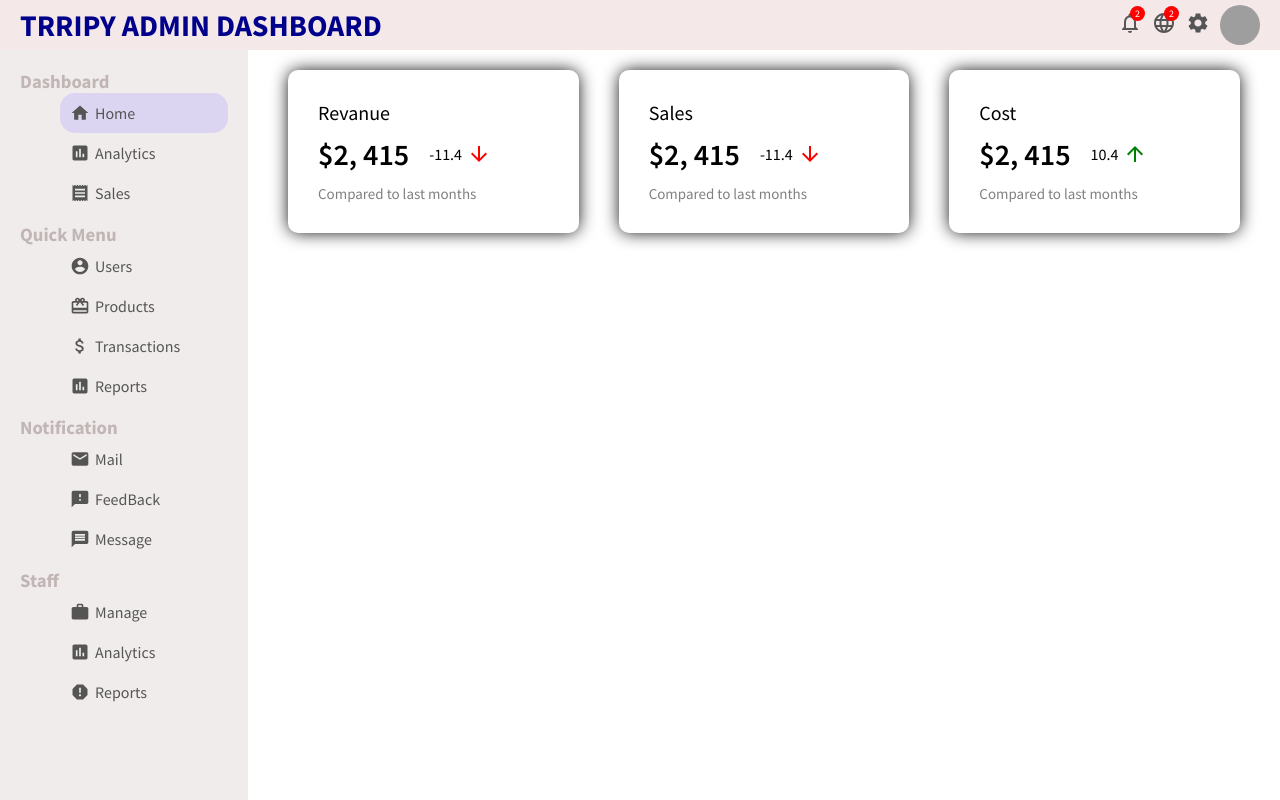
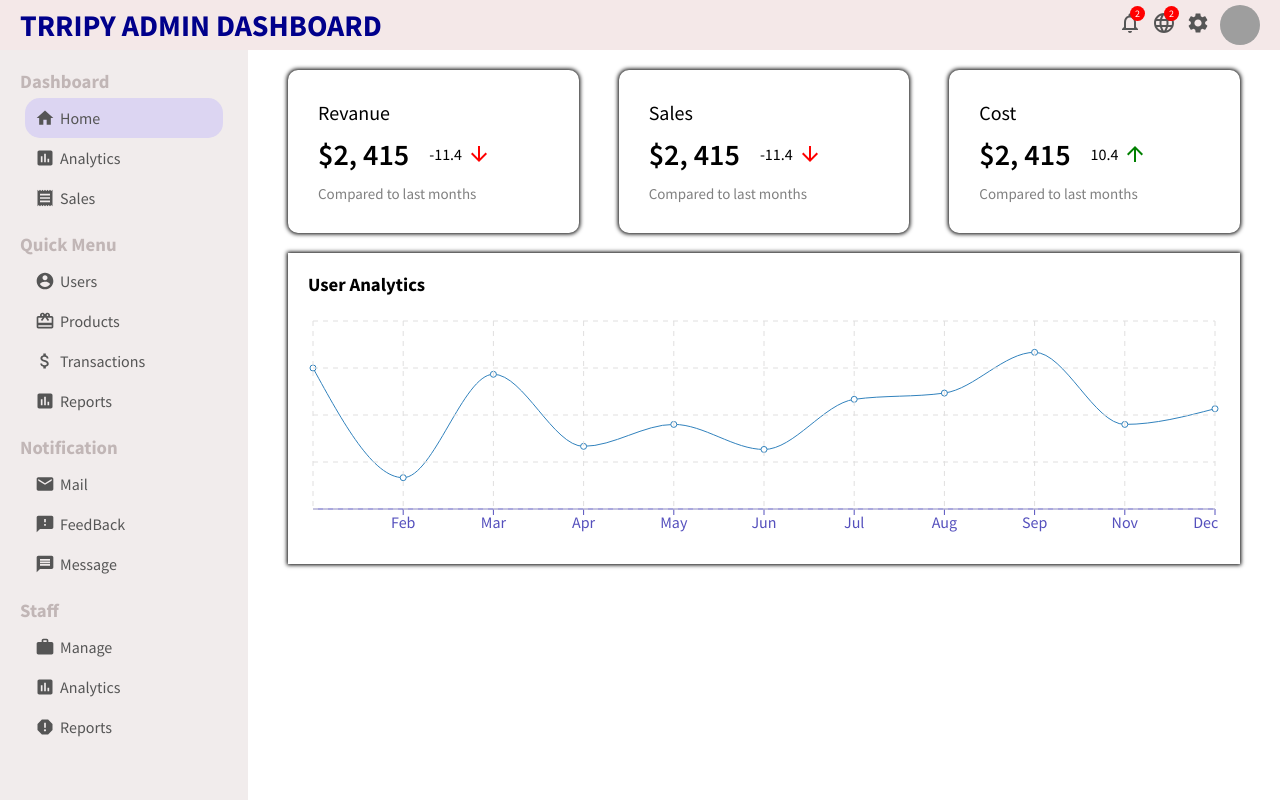
Before and after one commit to mohamedinfath99/admin-dashboard-design, a React (Create React App) app: page / in a window 1280 px wide. Built offline with nearby package versions, Linux system fonts and the light colour scheme; grey boxes are pictures that could not be loaded.

Commit message:
React charts added

```diff
--- /dev/null
+++ b/src/components/charts/Charts.css
@@ -0,0 +1,12 @@
+
+.chart{
+    margin: 20px;
+    padding: 20px;
+    -webkit-box-shadow: 0px 0px 4px 1px #000000;
+    box-shadow: 0px 0px 4px 1px #000000;
+}
+
+
+.chartTitle{
+    margin-bottom: 20px;
+}
--- /dev/null
+++ b/src/components/charts/Charts.jsx
@@ -0,0 +1,23 @@
+import React from 'react';
+import "./Charts.css"
+import { LineChart, Line, CartesianGrid, XAxis, Tooltip, ResponsiveContainer } from 'recharts';
+
+
+
+export default function Charts({title, data, dataKey, grid}) {
+    return (
+        <div className="chart">
+            <h3 className="chartTitle">{title}</h3>
+
+            <ResponsiveContainer width="100%" aspect={4 / 1}>
+                <LineChart data={data}>
+                    <XAxis dataKey="name" stroke='#5550bd' />
+                    <Line type="monotone" dataKey={dataKey} />
+                    <Tooltip />
+                    {grid && <CartesianGrid stroke='#e0dfdf' strokeDasharray="5 5"/>}
+                </LineChart>
+
+            </ResponsiveContainer>
+        </div>
+    )
+}
--- a/src/components/featuredInfo/FeaturedInfo.css
+++ b/src/components/featuredInfo/FeaturedInfo.css
@@ -9,8 +9,8 @@
     margin: 0px 20px;
     padding: 30px;
     border-radius: 10px;
-    -webkit-box-shadow: 0px 0px 17px -1px #000000;
-    box-shadow: 0px 0px 17px -1px #000000;
+    -webkit-box-shadow: 0px 0px 4px 1px #000000;
+    box-shadow: 0px 0px 4px 1px #000000;
 }
 
 .featuedTitle{
@@ -36,13 +36,13 @@
 
 .iconNegative{
     color: red;
-    font-size: 10px;
+    font-size: 20px;
     margin-left: 5px;
 }
 
 .iconPositive{
     color: green;
-    font-size: 14px;
+    font-size: 20px;
     margin-left: 5px;
 }
 
--- a/src/components/sidebar/Sidebar.css
+++ b/src/components/sidebar/Sidebar.css
@@ -21,6 +21,11 @@
 }
 
 
+.sidebarList{
+    list-style: none;
+    padding: 5px;
+}
+
 .sidebarListItem{
     padding: 10px;
     cursor: pointer;
--- /dev/null
+++ b/src/dummyData.js
@@ -0,0 +1,46 @@
+export const userData = [
+    {
+        name: 'Jan',
+        "Active User": 4500
+    },
+    {
+        name: 'Feb',
+        "Active User": 1000
+    },
+    {
+        name: 'Mar',
+        "Active User": 4300
+    },
+    {
+        name: 'Apr',
+        "Active User": 2000
+    },
+    {
+        name: 'May',
+        "Active User": 2700
+    },
+    {
+        name: 'Jun',
+        "Active User": 1900
+    }, {
+        name: 'Jul',
+        "Active User": 3500
+    },
+    {
+        name: 'Aug',
+        "Active User": 3700
+    },
+    {
+        name: 'Sep',
+        "Active User": 5000
+    },
+    {
+        name: 'Nov',
+        "Active User": 2700
+    },
+    {
+        name: 'Dec',
+        "Active User": 3200
+    }
+
+];
--- a/src/pages/home/Home.jsx
+++ b/src/pages/home/Home.jsx
@@ -1,11 +1,14 @@
 import React from 'react'
 import "./Home.css"
 import FeatureInfo from '../../components/featuredInfo/FeatureInfo'
+import Charts from '../../components/charts/Charts';
+import { userData } from "../../dummyData";
 
 export default function Home() {
   return (
     <div className='home'>
       <FeatureInfo />
+      <Charts data={userData} title="User Analytics" grid dataKey="Active User" />
     </div>
   )
 }
```
Also changed, not shown: src/app.css (line endings or trailing spaces).
